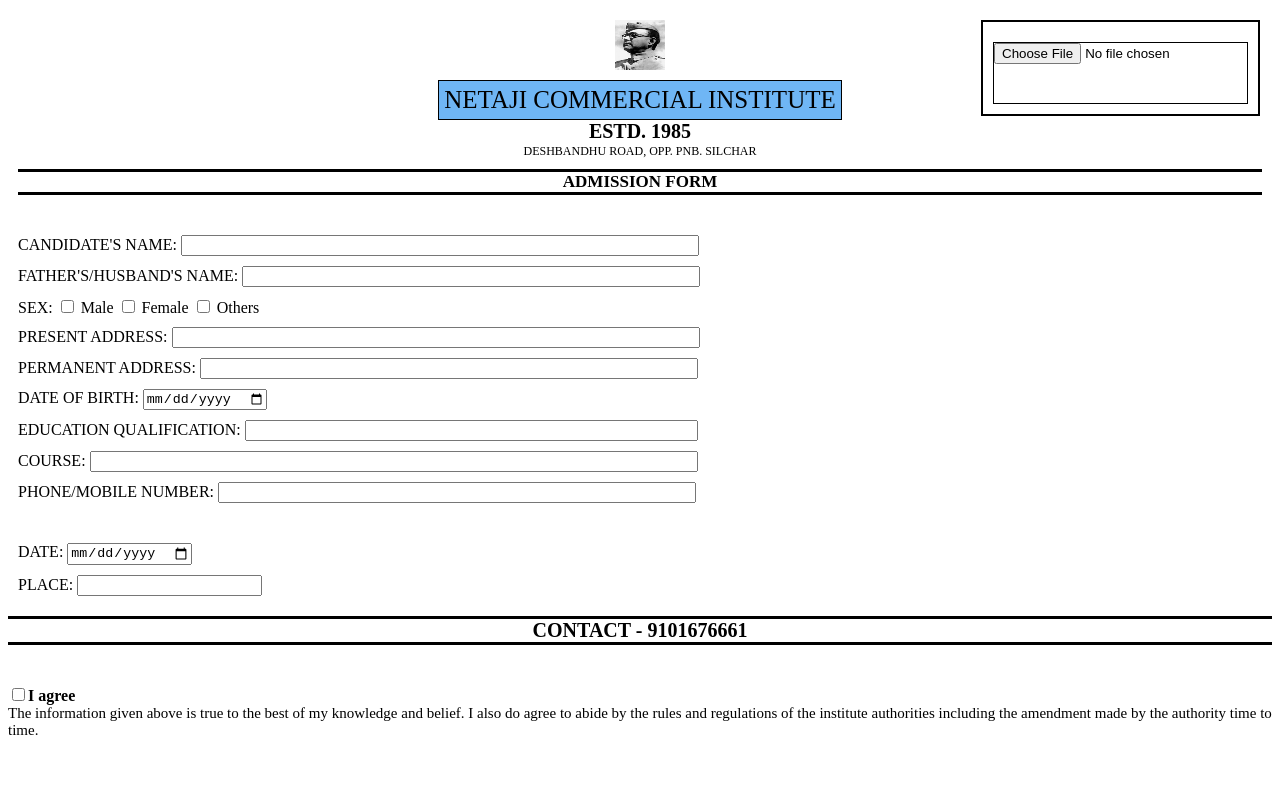
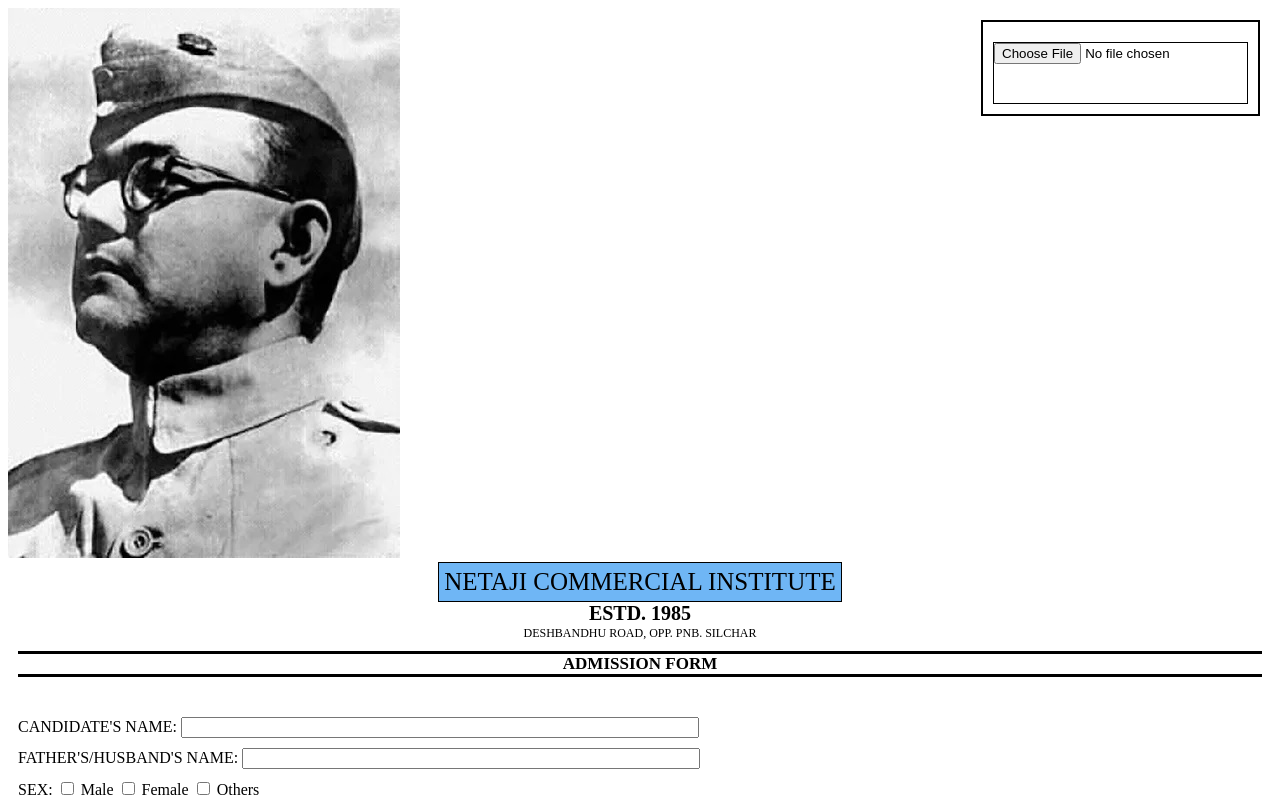
Before and after one commit to sudipdas0002/admissionform, a plain HTML site: page index.html in a window 1280 px wide. Shown: the top 801 px of the page. Drawn offline with Linux system fonts and the light colour scheme.

Commit message:
index.html

```diff
--- a/index.html
+++ b/index.html
@@ -13,8 +13,7 @@
     <input type="file" id="fileInput1" accept="image/*" onchange="previewFile('preview1')">
   </div>
   </div>
-  <img class="picture" src="./ab/a.jpg" alt="Picture"></i>
-
+  <div class="pic"><img src="./ab/a.jpg"><i class="pico"></i></div>
   <div class="hello">
     <span class="border-box"><p class="centered">NETAJI COMMERCIAL INSTITUTE</p></span>
   </div>
```
